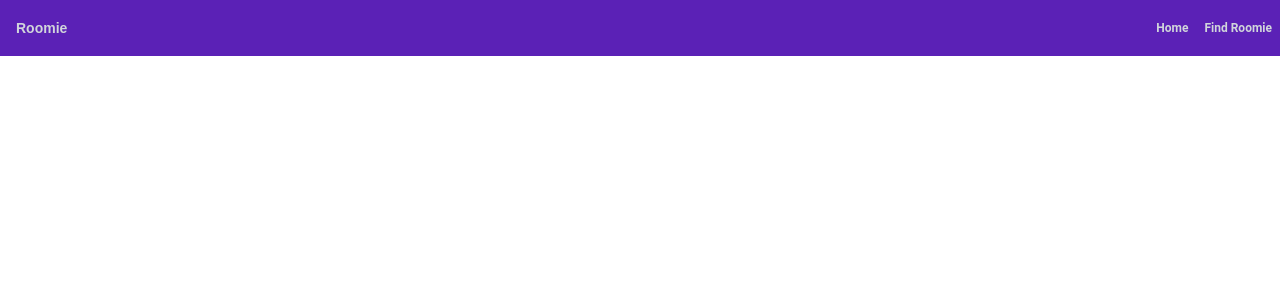
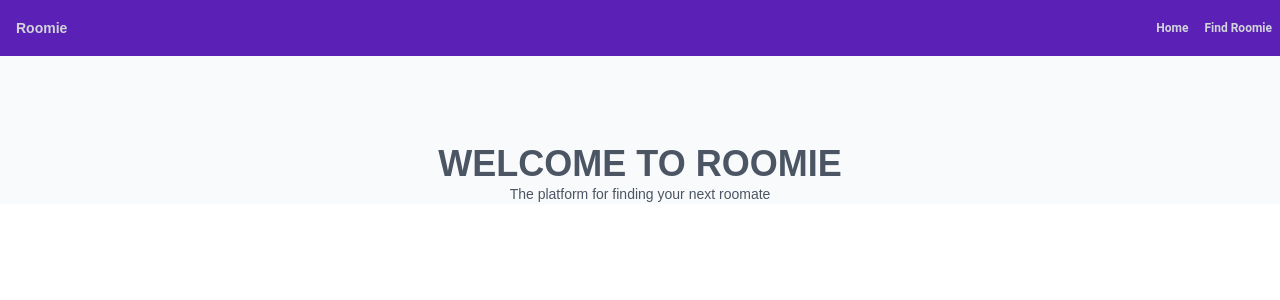
Before and after one commit to BrandonDlamini/roomie-frontend, a React (Create React App) app: page / in a window 1280 px wide. Shown: the top 300 px of the page. Built offline with nearby package versions, Linux system fonts and the light colour scheme.

Commit message:
fixed main page

```diff
--- a/src/components/App.js
+++ b/src/components/App.js
@@ -7,6 +7,15 @@ function App() {
   return (
     <div class="bg-gray-50">
       <Navbar />
+      <div className="pt-36 ">
+        <h1 className="font-mont text-4xl text-center font-bold text-gray-600 ">
+          WELCOME TO ROOMIE
+        </h1>
+        <p className="font-mont font-medium text-sm text-center text-gray-600">
+          {" "}
+          The platform for finding your next roomate
+        </p>
+      </div>
     </div>
   );
 }
```
